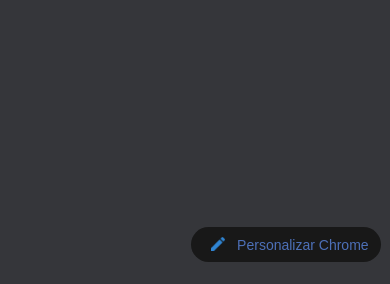
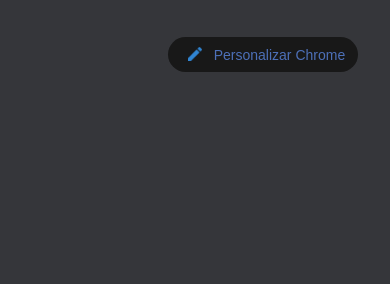
Before and after one commit to Wmolina17/Google-clone, a plain HTML site: page index.html in a window 390 px wide. Shown: the part 557-841 px from the top of the page. Drawn offline with Linux system fonts and the light colour scheme.

Commit message:
subiendo detalles

```diff
--- a/style.css
+++ b/style.css
@@ -376,13 +376,13 @@
         height: 100%;
     }
 }
-@media (max-width: 375px) {
+@media (max-width: 390px) {
     .box-add .bt{
         padding-left: 26%;
         padding-top: 30px;
     }
     footer .butt-bottom{
-        margin-top: -150px;
+        margin-top: -200px;
         margin-left: 43% ;
     }
     .multi-apps{
```
